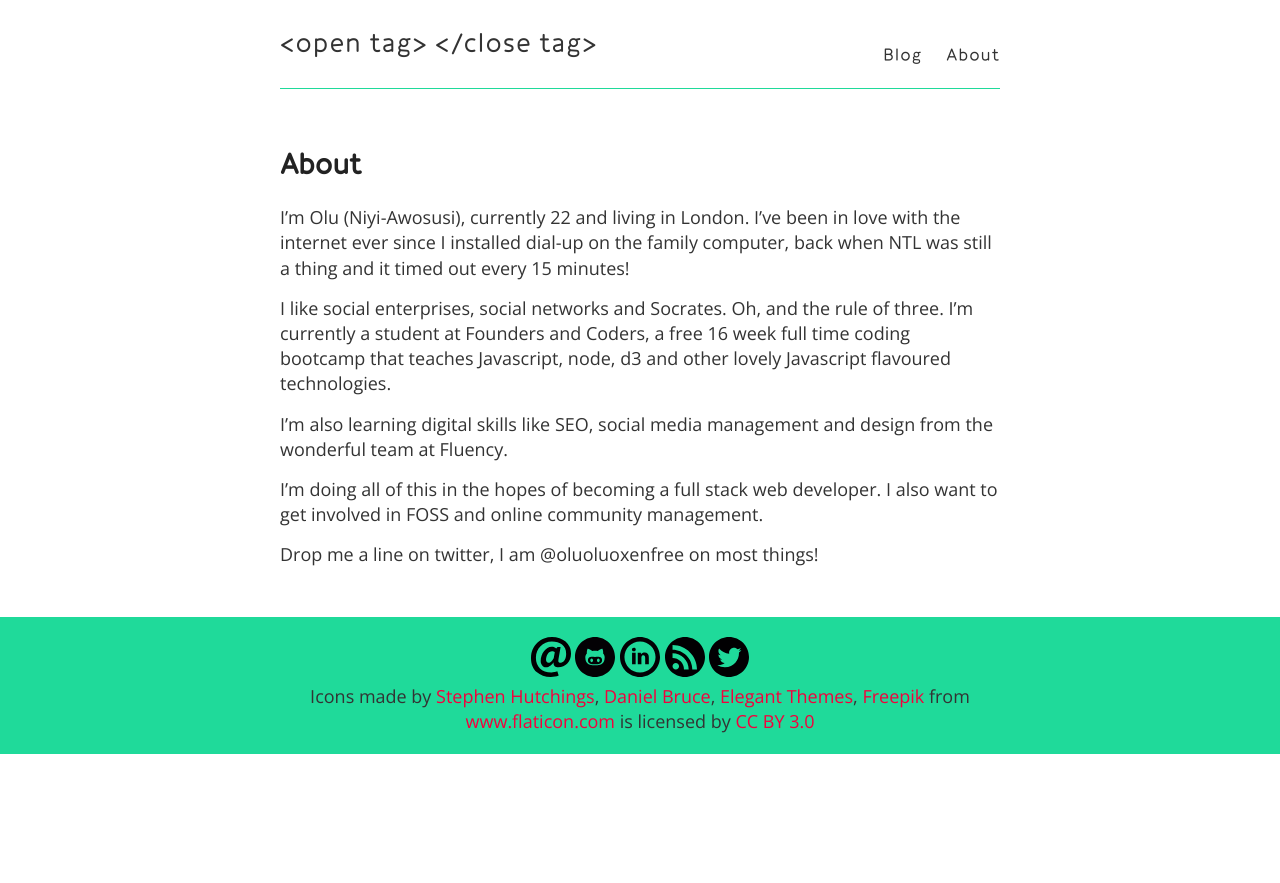
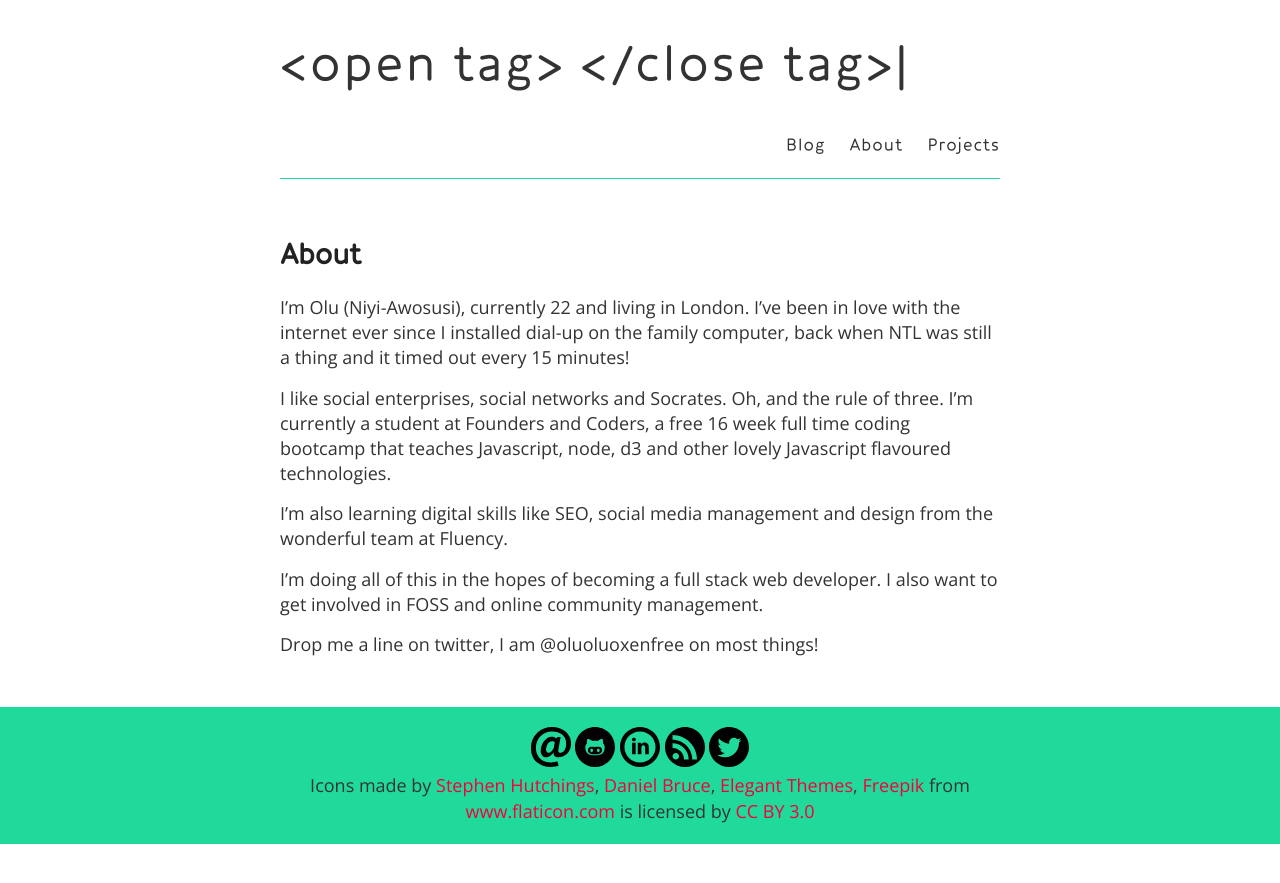
Before and after one commit to oluoluoxenfree/oluoluoxenfree.github.io, a Jekyll site: the page built from about.md, in a window 1280 px wide. Shown: the top 883 px of the page. Built offline with Jekyll 4.4.1, drawn with Linux system fonts in a browser that asks for light colours; Markdown is read by kramdown in place of the engine named in the settings.

Commit message:
added blinking cursor

```diff
--- a/_layouts/default.html
+++ b/_layouts/default.html
@@ -1,7 +1,7 @@
 <!DOCTYPE html>
 <html>
   <head>
-    <title>{% if page.title %}{{ page.title }} – {% endif %}{{ site.name }} – {{ site.description }}</title>
+    <title>{% if page.title %}{{ page.title }} – {% endif %}{{ site.name}} – {{ site.description }}</title>
 
     {% include meta.html %}
 
@@ -22,12 +22,13 @@
         <header class="masthead clearfix">
 
           <div class="site-info">
-            <h1 class="site-name"><a href="{{ site.baseurl }}/">{{ site.name }}</a></h1>
+            <h1 class="site-name"><a href="{{ site.baseurl }}/">{{ site.name}}<span class="blink">|</span></a></h1>
           </div>
 
           <nav>
             <a href="{{ site.baseurl }}/">Blog</a>
             <a href="{{ site.baseurl }}/about">About</a>
+            <a href="{{ site.baseurl }}/projects">Projects</a>
           </nav>
         </header>
       </div>
--- a/style.scss
+++ b/style.scss
@@ -211,8 +211,43 @@
   cursor: pointer;
   font-family: $title-font;
   font-weight: 300;
-  font-size: 28px;
-  letter-spacing: 1px;
+  font-size: 3.3rem;
+  letter-spacing: 2.6px;
+}
+
+.blink {
+  -moz-animation-duration: 1s;
+  -moz-animation-name: tgle;
+  -moz-animation-iteration-count: infinite;
+  -moz-animation-direction: alternate;
+  -webkit-animation-duration: 1s;
+  -webkit-animation-name: tgle;
+  -webkit-animation-iteration-count: infinite;
+  -webkit-animation-direction: alternate;
+  animation-duration: 1s;
+  animation-name: tgle;
+  animation-iteration-count: infinite;
+  animation-direction: alternate;
+}
+
+@keyframes tgle {
+  0% {
+    opacity: 0;
+  }
+
+  49.99% {
+    opacity: 0;
+  }
+  50% {
+    opacity: 1;
+  }
+
+  99.99% {
+    opacity: 1;
+  }
+  100% {
+    opacity: 0;
+  }
 }
 
 .site-description {
@@ -262,7 +297,7 @@
 }
 
 .posts > .post:last-child {
-  padding-bottom: 1em;
+  padding-bottom: 5em;
   border-bottom: none;
 }
 
@@ -291,7 +326,7 @@
   background-color: $feature-colour;
 }
 
-footer {
+.footer {
   padding: 20px 0;
   text-align: center;
 }
```
Also changed, not shown: _drafts/2015-01-31-first.md (+10 -0 lines), _drafts/2015-02-11-founding-and-coding.md (deleted, +0 -3 lines), projects.md (added, +9 -0 lines).
